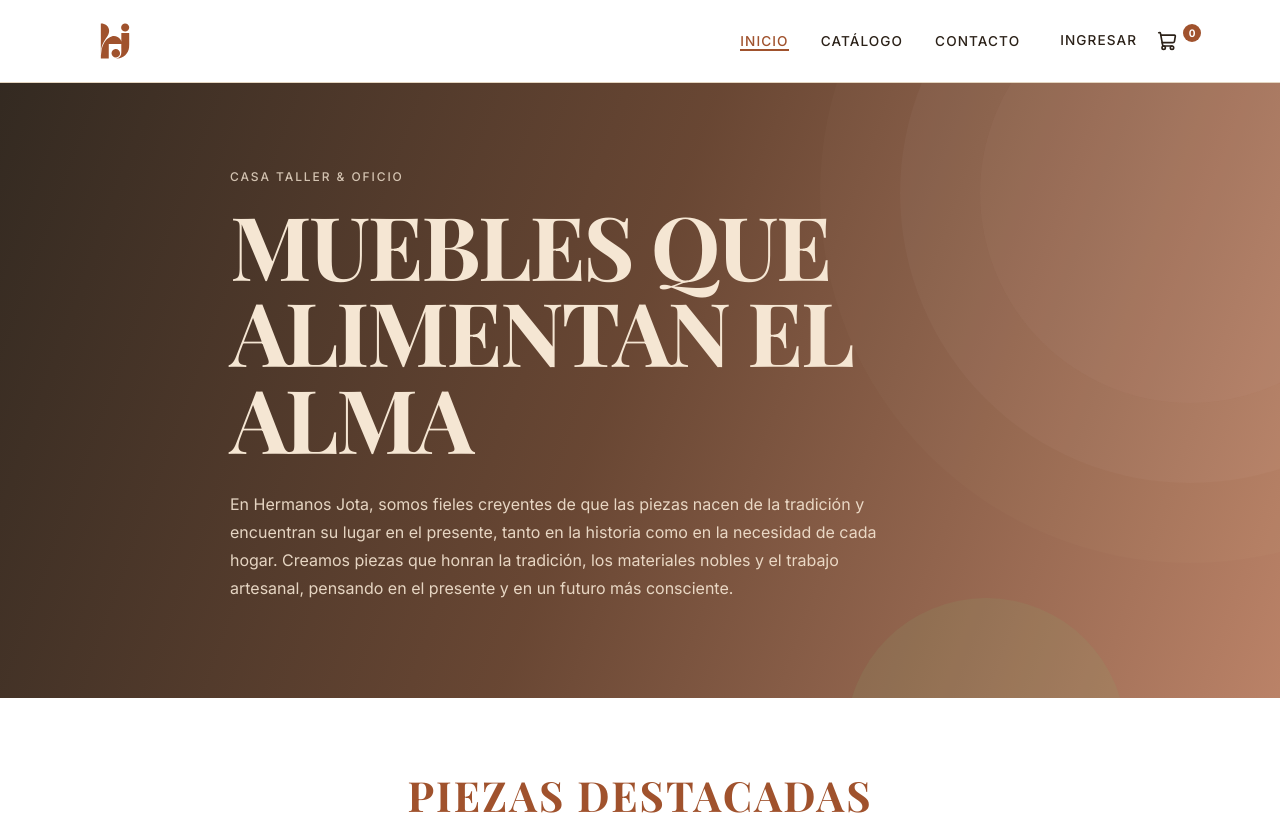
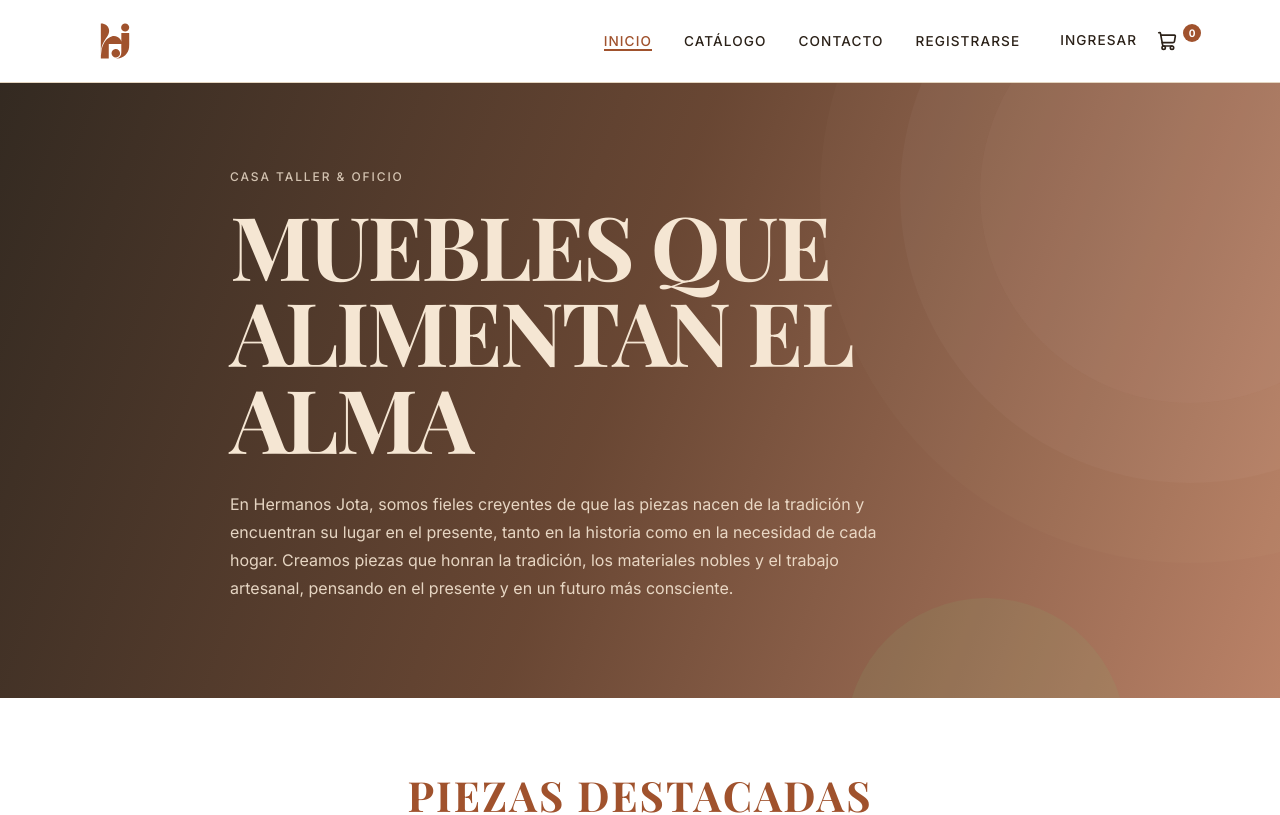
Before and after one commit to JoaquinCofino/Hermanos-Jota-Ctrl-C, a React (Create React App) app in the folder client/: page / in a window 1280 px wide. Shown: the top 815 px of the page. Built offline with nearby package versions, Linux system fonts and the light colour scheme; no server answers.

Commit message:
feat(navbar): links según sesión (Registrarse / Mi perfil / Mis pedidos)

```diff
--- a/client/src/components/Navbar/Navbar.jsx
+++ b/client/src/components/Navbar/Navbar.jsx
@@ -9,6 +9,15 @@ const LINKS = [
     { to: '/', texto: 'Inicio' },
     { to: '/productos', texto: 'Catálogo' },
     { to: '/contacto', texto: 'Contacto' }
+];
+
+const LINKS_USUARIO = [
+    { to: '/perfil', texto: 'Mi perfil' },
+    { to: '/mis-pedidos', texto: 'Mis pedidos' }
+];
+
+const LINKS_VISITANTE = [
+    { to: '/registro', texto: 'Registrarse' }
 ];
 
 function ShoppingCart({ size = 20, className = 'lucide lucide-shopping-cart preview-icon', ...props }) {
@@ -41,6 +50,11 @@ export default function Navbar() {
     const { pathname } = useLocation();
 
     const cerrarMenu = () => setMenuAbierto(false);
+
+    // Links según haya sesión o no: logueado ve su cuenta, visitante puede registrarse.
+    const links = usuario
+        ? [...LINKS, ...LINKS_USUARIO]
+        : [...LINKS, ...LINKS_VISITANTE];
 
     // Al cambiar de página el menú se cierra solo
     useEffect(() => {
@@ -75,7 +89,7 @@ export default function Navbar() {
                     {/* En mobile es un panel desplegable; desde tablet, la fila de links de siempre */}
                     <nav id="menu-principal" className="navbar__menu" aria-label="Principal">
                         <ul className="navbar__links">
-                            {LINKS.map((link) => (
+                            {links.map((link) => (
                                 <li key={link.to}>
                                     {/* "end" evita que "/" quede activo en todas las rutas */}
                                     <NavLink
```
